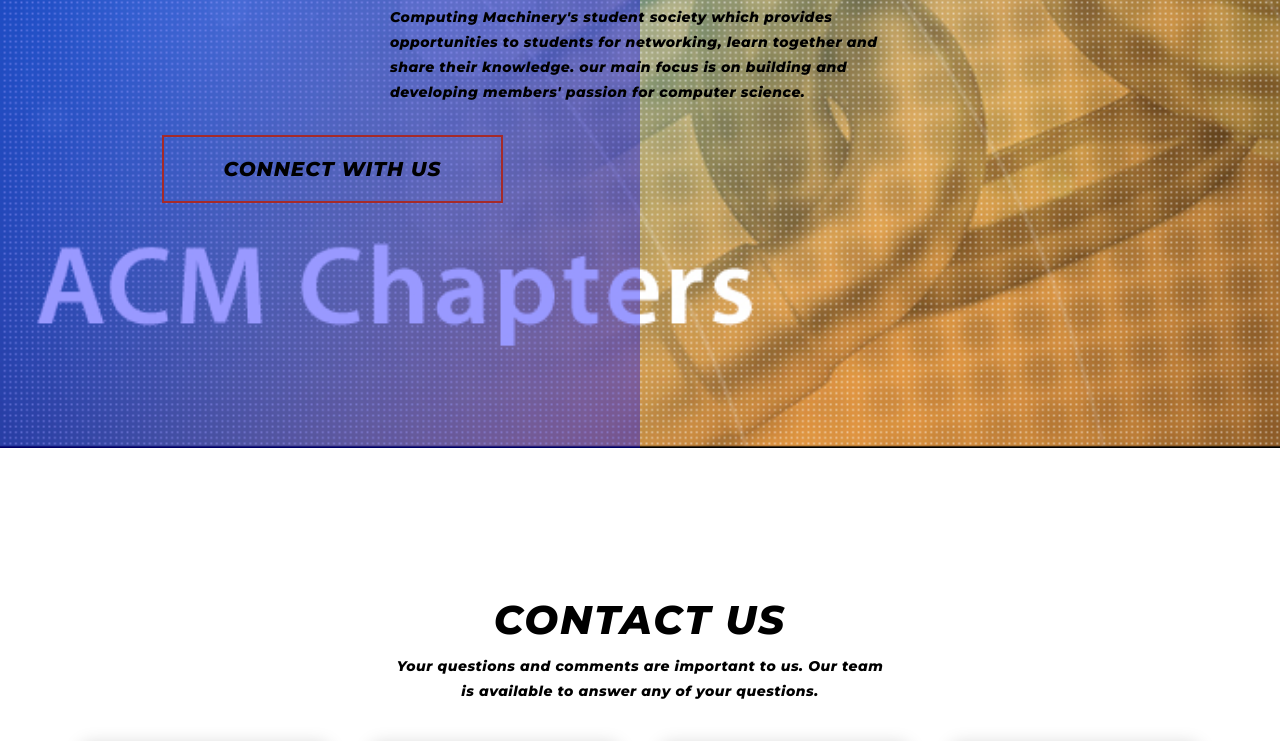
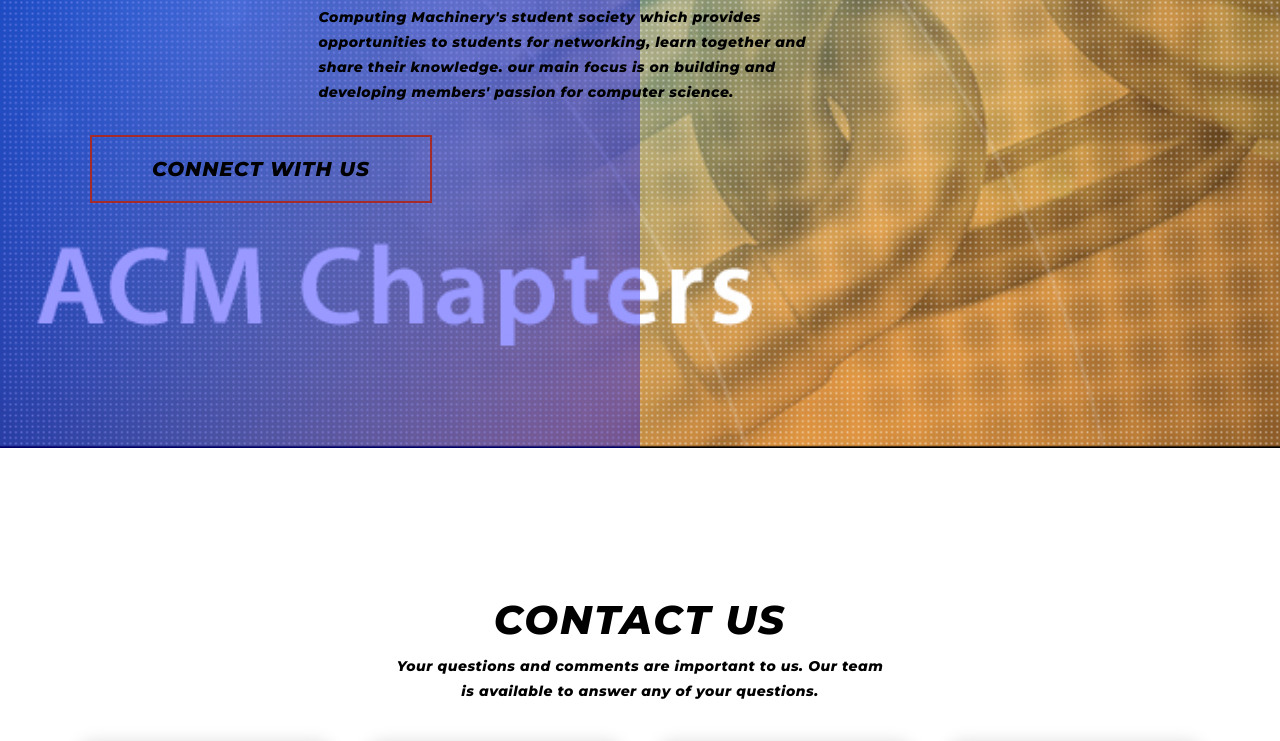
Before and after one commit to anjalii99/anjalii99.github.io, a plain HTML site: page index.html in a window 1280 px wide. Shown: the part 352-1093 px from the top of the page. Drawn offline with Linux system fonts and the light colour scheme.

Commit message:
Initial commit

```diff
--- a/index.html
+++ b/index.html
@@ -30,7 +30,7 @@
     <!--end header-->
 
 <!--home section -->
-<section id="hero"
+<section id="hero">
  <div class="hero container">
      <div>
          <h1>Welcome to ACM chapter <span></span></h1>
```
